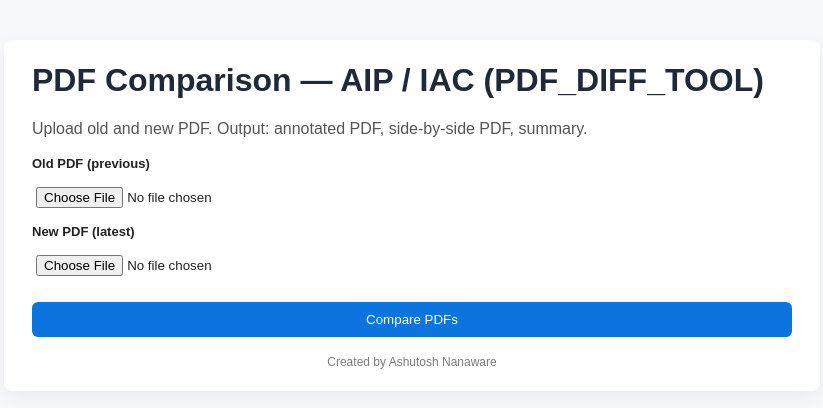
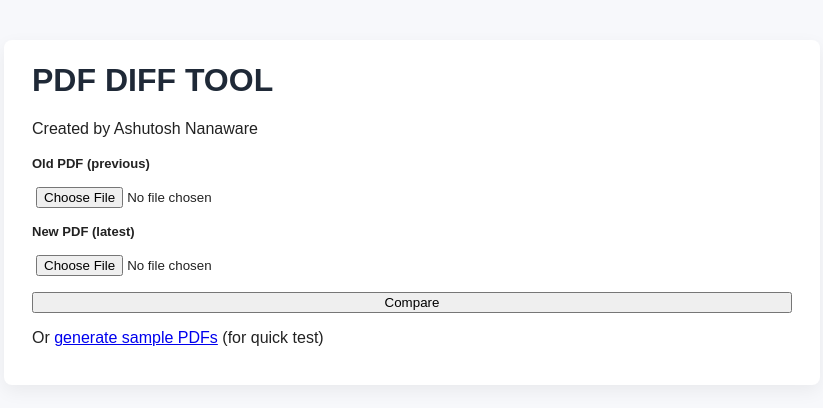
Before and after one commit to Ashu-N26/PDF_DIFF_TOOL, a Flask app: page / in a window 1280 px wide. Shown: the top 408 px of the page, without its empty margins (228-1051 px from the left). Run offline with Flask 2, Linux system fonts and the light colour scheme.

Commit message:
Update index.html

```diff
--- a/templates/index.html
+++ b/templates/index.html
@@ -1,4 +1,3 @@
-<!-- templates/index.html -->
 <!doctype html>
 <html>
 <head>
@@ -8,20 +7,23 @@
 </head>
 <body>
   <div class="container">
-    <h1>PDF Comparison — AIP / IAC (PDF_DIFF_TOOL)</h1>
-    <p class="note">Upload old and new PDF. Output: annotated PDF, side-by-side PDF, summary.</p>
-
+    <h1>PDF DIFF TOOL</h1>
+    <p class="author">Created by Ashutosh Nanaware</p>
     <form action="/compare" method="post" enctype="multipart/form-data">
       <label>Old PDF (previous)</label>
-      <input type="file" name="old_pdf" accept="application/pdf" required>
-
+      <input type="file" name="pdf1" accept="application/pdf" required>
       <label>New PDF (latest)</label>
-      <input type="file" name="new_pdf" accept="application/pdf" required>
-
-      <button type="submit" class="btn">Compare PDFs</button>
+      <input type="file" name="pdf2" accept="application/pdf" required>
+      <button type="submit">Compare</button>
     </form>
-
-    <footer>Created by Ashutosh Nanaware</footer>
+    <p>Or <a href="/sample">generate sample PDFs</a> (for quick test)</p>
+    {% with messages = get_flashed_messages() %}
+      {% if messages %}
+        <ul class="flashes">
+        {% for m in messages %}<li>{{m}}</li>{% endfor %}
+        </ul>
+      {% endif %}
+    {% endwith %}
   </div>
 </body>
 </html>
```
